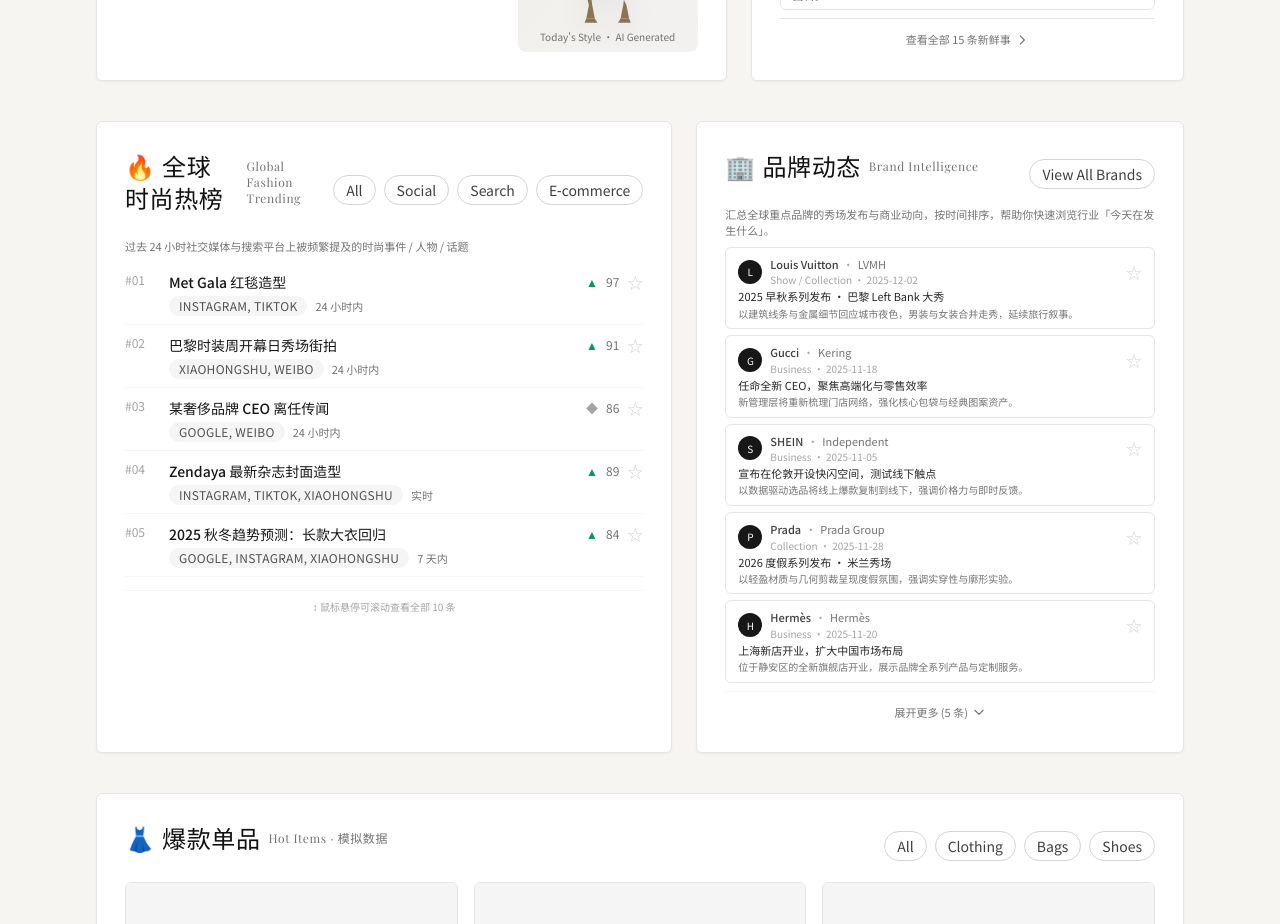
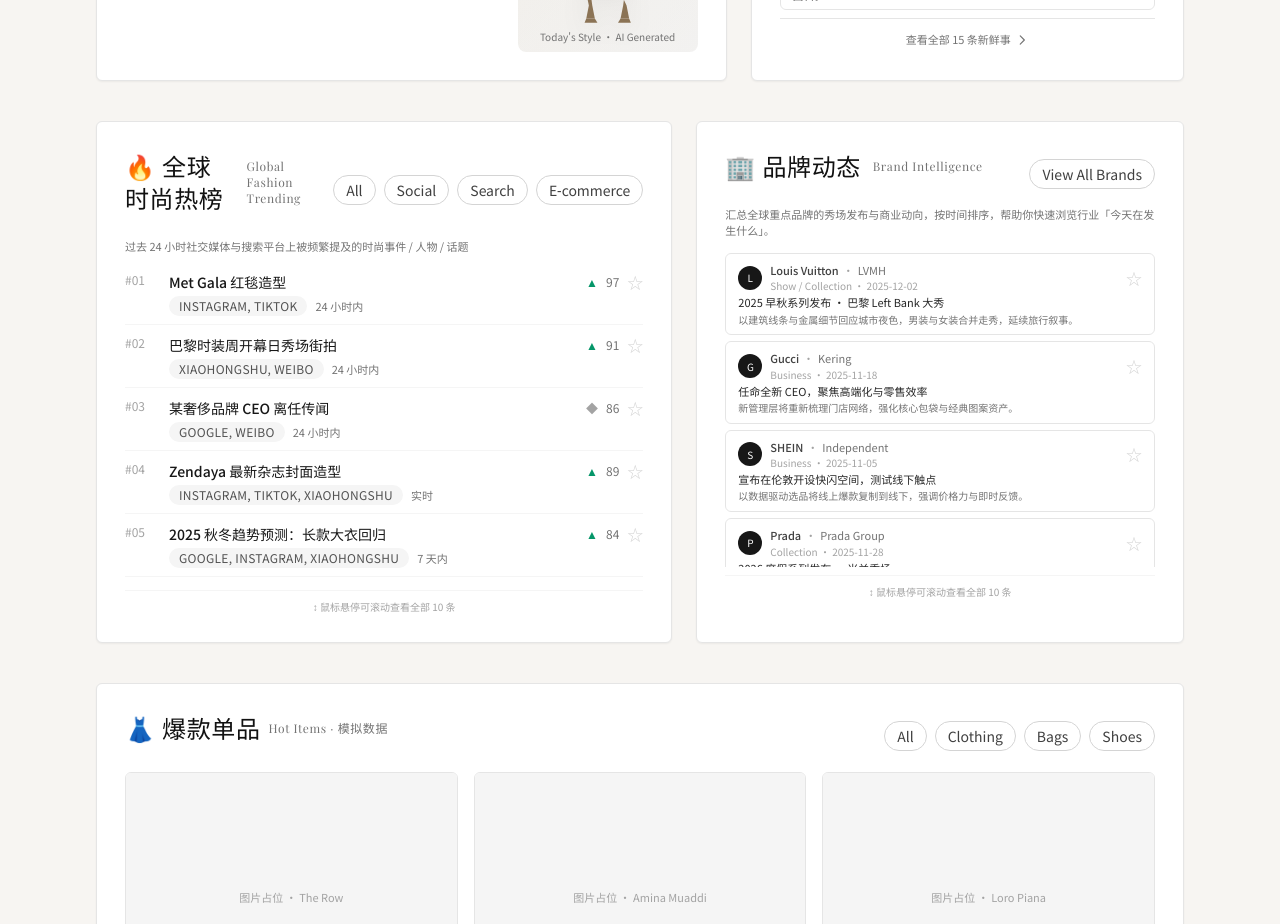
Before and after one commit to molutang-blip/fashionwire, a Next.js app: page / in a window 1280 px wide. Shown: the part 500-1424 px from the top of the page. Built offline with nearby package versions, Linux system fonts and the light colour scheme; a web font is replaced by a local one.

Commit message:
Update BrandUpdatesSection.tsx

```diff
--- a/src/components/BrandUpdatesSection.tsx
+++ b/src/components/BrandUpdatesSection.tsx
@@ -1,6 +1,6 @@
 'use client';
 
-import { useState } from 'react';
+import { useRef } from 'react';
 import type { BrandUpdate } from '@/domain/types';
 import { FavoriteToggle } from './FavoriteToggle';
 
@@ -10,16 +10,17 @@
 }
 
 export function BrandUpdatesSection({ updates, maxVisible = 5 }: BrandUpdatesSectionProps) {
-  const [isExpanded, setIsExpanded] = useState(false);
-  const displayUpdates = isExpanded ? updates : updates.slice(0, maxVisible);
-  const hasMore = updates.length > maxVisible;
+  const scrollRef = useRef<HTMLDivElement>(null);
+
+  // 只取前10条
+  const displayUpdates = updates.slice(0, 10);
 
   return (
     <div id="brands" className="editor-card h-full flex flex-col">
       <div className="flex items-center justify-between mb-2">
         <h2 className="section-title mb-0">
           🏢 品牌动态
-          <span className="text-xs font-normal text-neutral-500">
+          <span className="text-xs font-normal text-neutral-500 ml-1">
             Brand Intelligence
           </span>
         </h2>
@@ -28,7 +29,32 @@
       <p className="text-[11px] text-neutral-500 mb-2">
         汇总全球重点品牌的秀场发布与商业动向，按时间排序，帮助你快速浏览行业「今天在发生什么」。
       </p>
-      <div className="space-y-1.5 text-[11px] text-neutral-700 flex-1 overflow-hidden">
+
+      {/* 可滚动区域 - 鼠标悬停时可滚动 */}
+      <div
+        ref={scrollRef}
+        className="space-y-1.5 text-[11px] text-neutral-700 flex-1 overflow-y-auto scrollbar-hide hover:scrollbar-show"
+        style={{
+          maxHeight: '320px',
+          scrollbarWidth: 'thin',
+          scrollbarColor: '#d4d4d4 transparent'
+        }}
+      >
+        <style jsx>{`
+          div::-webkit-scrollbar {
+            width: 4px;
+          }
+          div::-webkit-scrollbar-track {
+            background: transparent;
+          }
+          div::-webkit-scrollbar-thumb {
+            background-color: #d4d4d4;
+            border-radius: 4px;
+          }
+          div:not(:hover)::-webkit-scrollbar-thumb {
+            background-color: transparent;
+          }
+        `}</style>
         {displayUpdates.map((item) => (
           <article
             key={item.id}
@@ -72,30 +98,12 @@
         ))}
       </div>
 
-      {hasMore && (
-        <div className="mt-2 pt-2 border-t border-neutral-100">
-          <button
-            onClick={() => setIsExpanded(!isExpanded)}
-            className="w-full flex items-center justify-center gap-1 text-[11px] text-neutral-500 hover:text-neutral-700 transition-colors py-1"
-          >
-            {isExpanded ? (
-              <>
-                收起
-                <svg className="w-3.5 h-3.5" fill="none" stroke="currentColor" viewBox="0 0 24 24">
-                  <path strokeLinecap="round" strokeLinejoin="round" strokeWidth={2} d="M5 15l7-7 7 7" />
-                </svg>
-              </>
-            ) : (
-              <>
-                展开更多 ({updates.length - maxVisible} 条)
-                <svg className="w-3.5 h-3.5" fill="none" stroke="currentColor" viewBox="0 0 24 24">
-                  <path strokeLinecap="round" strokeLinejoin="round" strokeWidth={2} d="M19 9l-7 7-7-7" />
-                </svg>
-              </>
-            )}
-          </button>
-        </div>
-      )}
+      {/* 底部提示 */}
+      <div className="mt-2 pt-2 border-t border-neutral-100 text-center">
+        <p className="text-[10px] text-neutral-400">
+          ↕ 鼠标悬停可滚动查看全部 {displayUpdates.length} 条
+        </p>
+      </div>
     </div>
   );
 }
```
